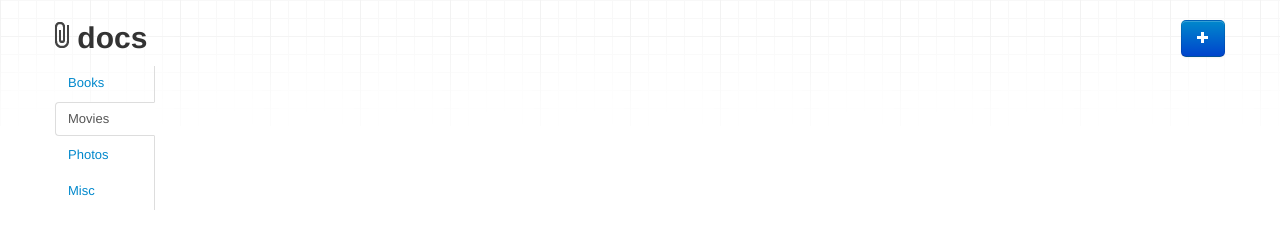
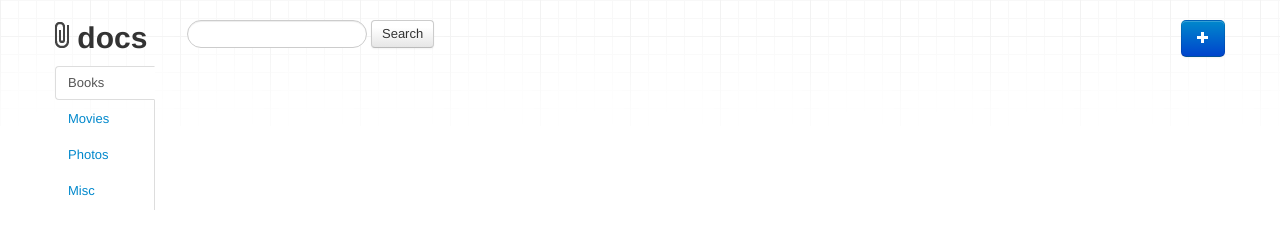
Before and after one commit to erobit/raindrop-docs, a plain HTML site: page index.html in a window 1280 px wide. Drawn offline with Linux system fonts and the light colour scheme.

Commit message:
added search input form

```diff
--- a/css/app.css
+++ b/css/app.css
@@ -16,3 +16,5 @@ body {
   background-position: 0 -180px;
 }
 h1 { padding:0 40px 10px 0;}
+
+.clear { clear:both }
--- a/index.html
+++ b/index.html
@@ -41,12 +41,16 @@
 
 	<div class="container content">
 		<a data-toggle="modal" href="#myModal" class="btn btn-primary btn-large pull-right"><span class="icon-plus icon-white"></span> </a>
-		<h1><img src="img/paperclip.png"/> docs</h1>
-		<div id="groups" class="tab-pane">
+		<h1 class="pull-left"><img src="img/paperclip.png"/> docs</h1>
+		<form class="form-search pull-left">
+	        <input type="text" class="input-medium search-query">
+	        <button type="submit" class="btn">Search</button>
+	      </form>
+		<div id="groups" class="tab-pane clear">
 			<div class="tabbable tabs-left">
 				<ul class="nav nav-tabs">
-					<li><a href="#" data-toggle="tab">Books</a></li>
-					<li class="active"><a href="#" data-toggle="tab">Movies</a></li>
+					<li class="active"><a href="#" data-toggle="tab">Books</a></li>
+					<li><a href="#" data-toggle="tab">Movies</a></li>
 					<li><a href="#" data-toggle="tab">Photos</a></li>
 					<li><a href="work" data-toggle="tab">Misc</a></li>
 				</ul>
```
